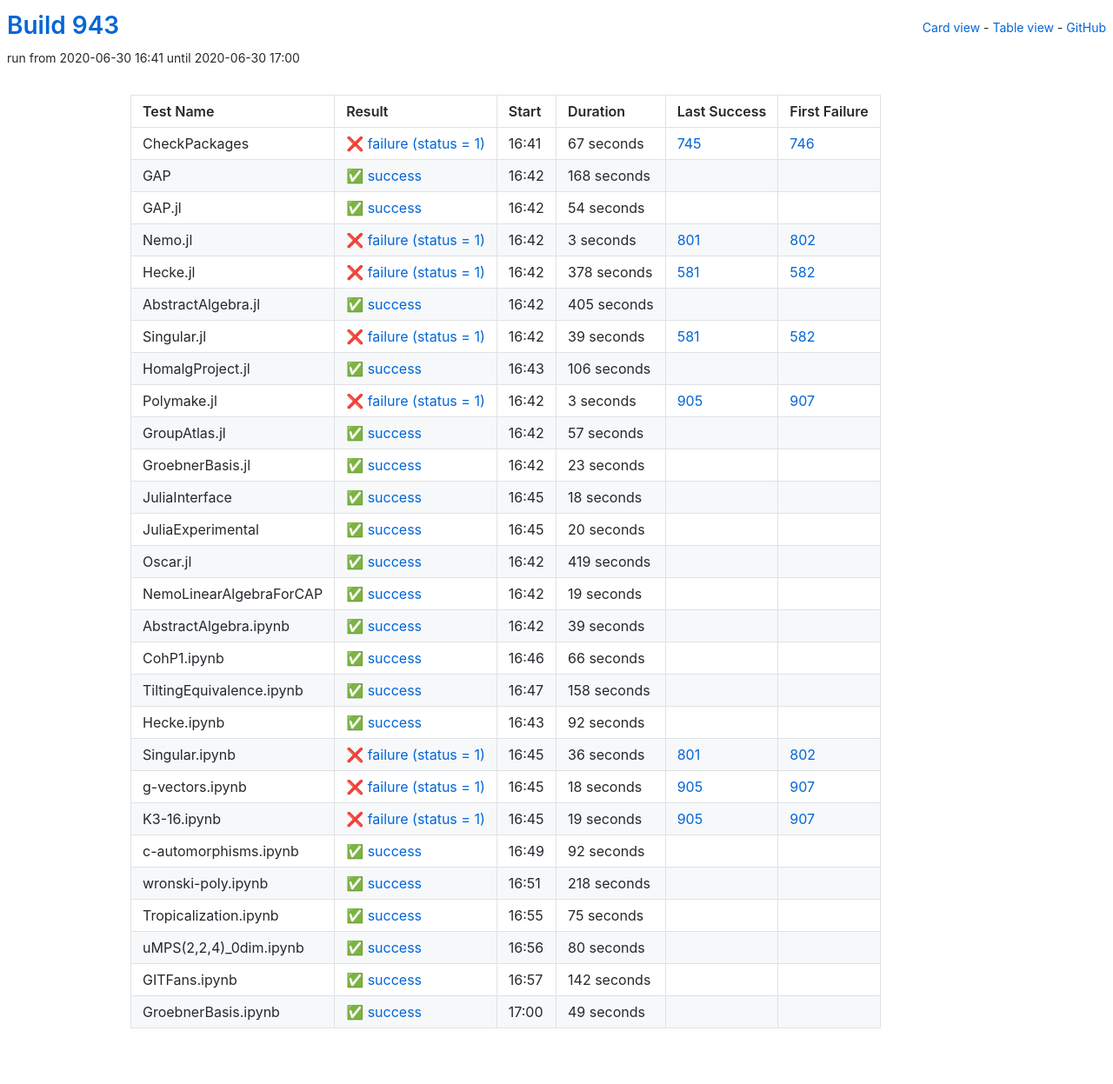
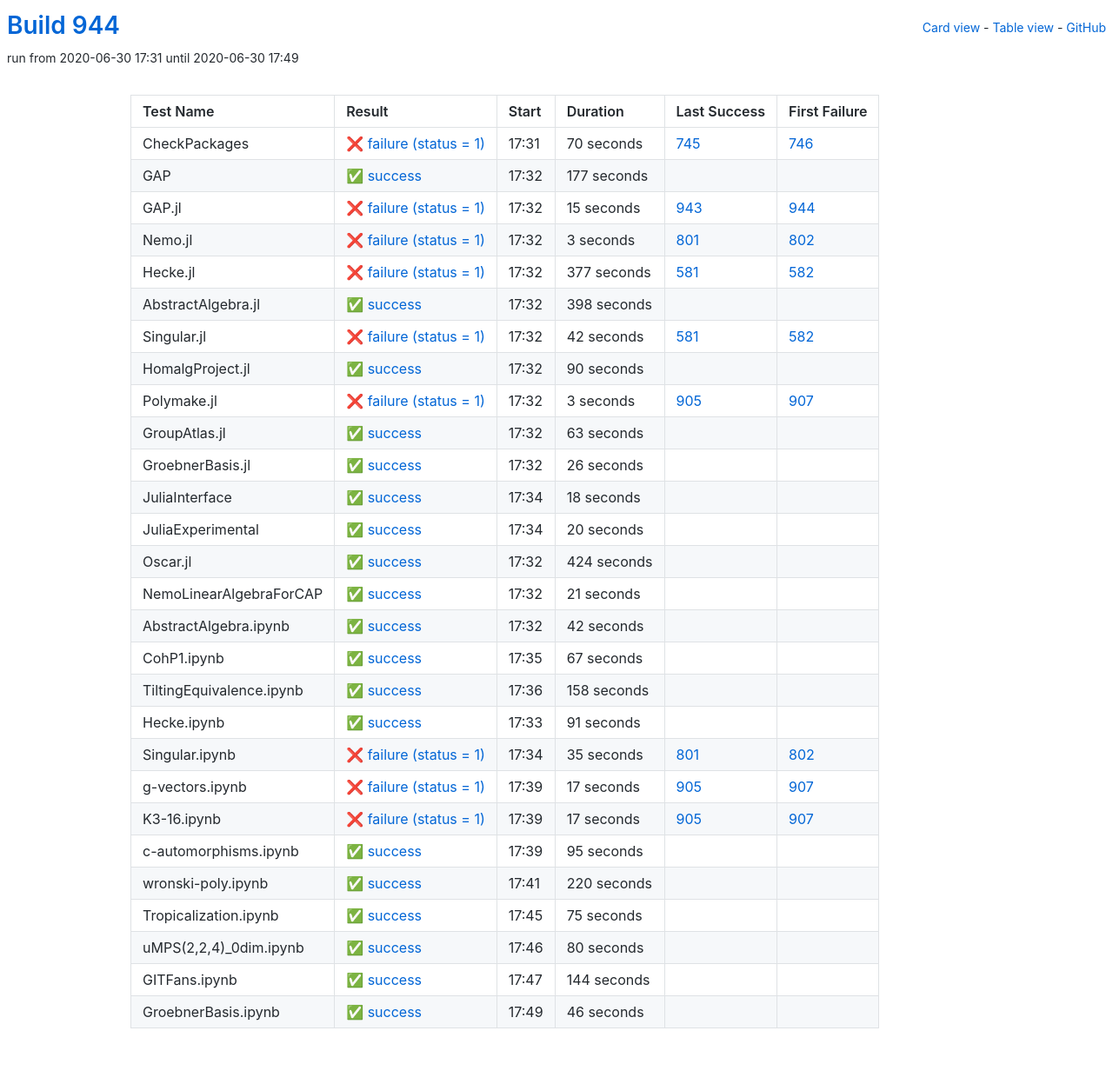
Before and after one commit to oscar-system/oscar-ci-status-1.4, a Jekyll site: the page built from table.html, in a window 1280 px wide. Shown: the whole page at 87% size. Built offline with Jekyll 4.4.1, drawn with Linux system fonts in a browser that asks for light colours.

Commit message:
Build #944

```diff
--- a/_data/ci.yml
+++ b/_data/ci.yml
@@ -1,6 +1,6 @@
 ---
-build: 943
-build_url: https://oscarci.mathematik.uni-kl.de/job/oscar-julia-1.4/943/
+build: 944
+build_url: https://oscarci.mathematik.uni-kl.de/job/oscar-julia-1.4/944/
 job: oscar-julia-1.4
 organization: oscar-system
 repo: oscar-ci-status-1.4
@@ -8,44 +8,44 @@ repourl: https://github.com/oscar-system/oscar-ci-status-1.4
 tests:
 - name: CheckPackages
   id: checkpackages
-  log: https://oscarci.mathematik.uni-kl.de/job/oscar-julia-1.4/943/artifact/logs/build-943/CheckPackages.log
-  start: 2020-06-30 16:41
+  log: https://oscarci.mathematik.uni-kl.de/job/oscar-julia-1.4/944/artifact/logs/build-944/CheckPackages.log
+  start: 2020-06-30 17:31
   success: false
   exitcode: 1
   status: failure
-  duration: 67
+  duration: 70
   last_success: 745
   last_success_url: https://oscarci.mathematik.uni-kl.de/job/oscar-julia-1.4/745/
   first_failure: 746
   first_failure_url: https://oscarci.mathematik.uni-kl.de/job/oscar-julia-1.4/746/
 - name: GAP
   id: gap
-  log: https://oscarci.mathematik.uni-kl.de/job/oscar-julia-1.4/943/artifact/logs/build-943/GAP.log
-  start: 2020-06-30 16:42
+  log: https://oscarci.mathematik.uni-kl.de/job/oscar-julia-1.4/944/artifact/logs/build-944/GAP.log
+  start: 2020-06-30 17:32
   success: true
   exitcode: 0
   status: success
-  duration: 168
+  duration: 177
   last_success: false
   last_success_url:
   first_failure: false
   first_failure_url:
 - name: GAP.jl
   id: gap-jl
-  log: https://oscarci.mathematik.uni-kl.de/job/oscar-julia-1.4/943/artifact/logs/build-943/GAP.jl.log
-  start: 2020-06-30 16:42
-  success: true
-  exitcode: 0
-  status: success
-  duration: 54
-  last_success: false
-  last_success_url:
-  first_failure: false
-  first_failure_url:
+  log: https://oscarci.mathematik.uni-kl.de/job/oscar-julia-1.4/944/artifact/logs/build-944/GAP.jl.log
+  start: 2020-06-30 17:32
+  success: false
+  exitcode: 1
+  status: failure
+  duration: 15
+  last_success: 943
+  last_success_url: https://oscarci.mathematik.uni-kl.de/job/oscar-julia-1.4/943/
+  first_failure: 944
+  first_failure_url: https://oscarci.mathematik.uni-kl.de/job/oscar-julia-1.4/944/
 - name: Nemo.jl
   id: nemo-jl
-  log: https://oscarci.mathematik.uni-kl.de/job/oscar-julia-1.4/943/artifact/logs/build-943/Nemo.jl.log
-  start: 2020-06-30 16:42
+  log: https://oscarci.mathematik.uni-kl.de/job/oscar-julia-1.4/944/artifact/logs/build-944/Nemo.jl.log
+  start: 2020-06-30 17:32
   success: false
   exitcode: 1
   status: failure
@@ -56,56 +56,56 @@ tests:
   first_failure_url: https://oscarci.mathematik.uni-kl.de/job/oscar-julia-1.4/802/
 - name: Hecke.jl
   id: hecke-jl
-  log: https://oscarci.mathematik.uni-kl.de/job/oscar-julia-1.4/943/artifact/logs/build-943/Hecke.jl.log
-  start: 2020-06-30 16:42
+  log: https://oscarci.mathematik.uni-kl.de/job/oscar-julia-1.4/944/artifact/logs/build-944/Hecke.jl.log
+  start: 2020-06-30 17:32
   success: false
   exitcode: 1
   status: failure
-  duration: 378
+  duration: 377
   last_success: 581
   last_success_url: https://oscarci.mathematik.uni-kl.de/job/oscar-julia-1.4/581/
   first_failure: 582
   first_failure_url: https://oscarci.mathematik.uni-kl.de/job/oscar-julia-1.4/582/
 - name: AbstractAlgebra.jl
   id: abstractalgebra-jl
-  log: https://oscarci.mathematik.uni-kl.de/job/oscar-julia-1.4/943/artifact/logs/build-943/AbstractAlgebra.jl.log
-  start: 2020-06-30 16:42
+  log: https://oscarci.mathematik.uni-kl.de/job/oscar-julia-1.4/944/artifact/logs/build-944/AbstractAlgebra.jl.log
+  start: 2020-06-30 17:32
   success: true
   exitcode: 0
   status: success
-  duration: 405
+  duration: 398
   last_success: false
   last_success_url:
   first_failure: false
   first_failure_url:
 - name: Singular.jl
   id: singular-jl
-  log: https://oscarci.mathematik.uni-kl.de/job/oscar-julia-1.4/943/artifact/logs/build-943/Singular.jl.log
-  start: 2020-06-30 16:42
+  log: https://oscarci.mathematik.uni-kl.de/job/oscar-julia-1.4/944/artifact/logs/build-944/Singular.jl.log
+  start: 2020-06-30 17:32
   success: false
   exitcode: 1
   status: failure
-  duration: 39
+  duration: 42
   last_success: 581
   last_success_url: https://oscarci.mathematik.uni-kl.de/job/oscar-julia-1.4/581/
   first_failure: 582
   first_failure_url: https://oscarci.mathematik.uni-kl.de/job/oscar-julia-1.4/582/
 - name: HomalgProject.jl
   id: homalgproject-jl
-  log: https://oscarci.mathematik.uni-kl.de/job/oscar-julia-1.4/943/artifact/logs/build-943/HomalgProject.jl.log
-  start: 2020-06-30 16:43
+  log: https://oscarci.mathematik.uni-kl.de/job/oscar-julia-1.4/944/artifact/logs/build-944/HomalgProject.jl.log
+  start: 2020-06-30 17:32
   success: true
   exitcode: 0
   status: success
-  duration: 106
+  duration: 90
   last_success: false
   last_success_url:
   first_failure: false
   first_failure_url:
 - name: Polymake.jl
   id: polymake-jl
-  log: https://oscarci.mathematik.uni-kl.de/job/oscar-julia-1.4/943/artifact/logs/build-943/Polymake.jl.log
-  start: 2020-06-30 16:42
+  log: https://oscarci.mathematik.uni-kl.de/job/oscar-julia-1.4/944/artifact/logs/build-944/Polymake.jl.log
+  start: 2020-06-30 17:32
   success: false
   exitcode: 1
   status: failure
@@ -116,32 +116,32 @@ tests:
   first_failure_url: https://oscarci.mathematik.uni-kl.de/job/oscar-julia-1.4/907/
 - name: GroupAtlas.jl
   id: groupatlas-jl
-  log: https://oscarci.mathematik.uni-kl.de/job/oscar-julia-1.4/943/artifact/logs/build-943/GroupAtlas.jl.log
-  start: 2020-06-30 16:42
+  log: https://oscarci.mathematik.uni-kl.de/job/oscar-julia-1.4/944/artifact/logs/build-944/GroupAtlas.jl.log
+  start: 2020-06-30 17:32
   success: true
   exitcode: 0
   status: success
-  duration: 57
+  duration: 63
   last_success: false
   last_success_url:
   first_failure: false
   first_failure_url:
 - name: GroebnerBasis.jl
   id: groebnerbasis-jl
-  log: https://oscarci.mathematik.uni-kl.de/job/oscar-julia-1.4/943/artifact/logs/build-943/GroebnerBasis.jl.log
-  start: 2020-06-30 16:42
+  log: https://oscarci.mathematik.uni-kl.de/job/oscar-julia-1.4/944/artifact/logs/build-944/GroebnerBasis.jl.log
+  start: 2020-06-30 17:32
   success: true
   exitcode: 0
   status: success
-  duration: 23
+  duration: 26
   last_success: false
   last_success_url:
   first_failure: false
   first_failure_url:
 - name: JuliaInterface
   id: juliainterface
-  log: https://oscarci.mathematik.uni-kl.de/job/oscar-julia-1.4/943/artifact/logs/build-943/JuliaInterface.log
-  start: 2020-06-30 16:45
+  log: https://oscarci.mathematik.uni-kl.de/job/oscar-julia-1.4/944/artifact/logs/build-944/JuliaInterface.log
+  start: 2020-06-30 17:34
   success: true
   exitcode: 0
   status: success
@@ -152,8 +152,8 @@ tests:
   first_failure_url:
 - name: JuliaExperimental
   id: juliaexperimental
-  log: https://oscarci.mathematik.uni-kl.de/job/oscar-julia-1.4/943/artifact/logs/build-943/JuliaExperimental.log
-  start: 2020-06-30 16:45
+  log: https://oscarci.mathematik.uni-kl.de/job/oscar-julia-1.4/944/artifact/logs/build-944/JuliaExperimental.log
+  start: 2020-06-30 17:34
   success: true
   exitcode: 0
   status: success
@@ -164,56 +164,56 @@ tests:
   first_failure_url:
 - name: Oscar.jl
   id: oscar-jl
-  log: https://oscarci.mathematik.uni-kl.de/job/oscar-julia-1.4/943/artifact/logs/build-943/Oscar.jl.log
-  start: 2020-06-30 16:42
+  log: https://oscarci.mathematik.uni-kl.de/job/oscar-julia-1.4/944/artifact/logs/build-944/Oscar.jl.log
+  start: 2020-06-30 17:32
   success: true
   exitcode: 0
   status: success
-  duration: 419
+  duration: 424
   last_success: false
   last_success_url:
   first_failure: false
   first_failure_url:
 - name: NemoLinearAlgebraForCAP
   id: nemolinearalgebraforcap
-  log: https://oscarci.mathematik.uni-kl.de/job/oscar-julia-1.4/943/artifact/logs/build-943/NemoLinearAlgebraForCAP.log
-  start: 2020-06-30 16:42
+  log: https://oscarci.mathematik.uni-kl.de/job/oscar-julia-1.4/944/artifact/logs/build-944/NemoLinearAlgebraForCAP.log
+  start: 2020-06-30 17:32
   success: true
   exitcode: 0
   status: success
-  duration: 19
+  duration: 21
   last_success: false
   last_success_url:
   first_failure: false
   first_failure_url:
 - name: AbstractAlgebra.ipynb
   id: abstractalgebra-ipynb
-  log: https://oscarci.mathematik.uni-kl.de/job/oscar-julia-1.4/943/artifact/logs/build-943/AbstractAlgebra.ipynb.log
-  start: 2020-06-30 16:42
+  log: https://oscarci.mathematik.uni-kl.de/job/oscar-julia-1.4/944/artifact/logs/build-944/AbstractAlgebra.ipynb.log
+  start: 2020-06-30 17:32
   success: true
   exitcode: 0
   status: success
-  duration: 39
+  duration: 42
   last_success: false
   last_success_url:
   first_failure: false
   first_failure_url:
 - name: CohP1.ipynb
   id: cohp1-ipynb
-  log: https://oscarci.mathematik.uni-kl.de/job/oscar-julia-1.4/943/artifact/logs/build-943/CohP1.ipynb.log
-  start: 2020-06-30 16:46
+  log: https://oscarci.mathematik.uni-kl.de/job/oscar-julia-1.4/944/artifact/logs/build-944/CohP1.ipynb.log
+  start: 2020-06-30 17:35
   success: true
   exitcode: 0
   status: success
-  duration: 66
+  duration: 67
   last_success: false
   last_success_url:
   first_failure: false
   first_failure_url:
 - name: TiltingEquivalence.ipynb
   id: tiltingequivalence-ipynb
-  log: https://oscarci.mathematik.uni-kl.de/job/oscar-julia-1.4/943/artifact/logs/build-943/TiltingEquivalence.ipynb.log
-  start: 2020-06-30 16:47
+  log: https://oscarci.mathematik.uni-kl.de/job/oscar-julia-1.4/944/artifact/logs/build-944/TiltingEquivalence.ipynb.log
+  start: 2020-06-30 17:36
   success: true
   exitcode: 0
   status: success
@@ -224,80 +224,80 @@ tests:
   first_failure_url:
 - name: Hecke.ipynb
   id: hecke-ipynb
-  log: https://oscarci.mathematik.uni-kl.de/job/oscar-julia-1.4/943/artifact/logs/build-943/Hecke.ipynb.log
-  start: 2020-06-30 16:43
+  log: https://oscarci.mathematik.uni-kl.de/job/oscar-julia-1.4/944/artifact/logs/build-944/Hecke.ipynb.log
+  start: 2020-06-30 17:33
   success: true
   exitcode: 0
   status: success
-  duration: 92
+  duration: 91
   last_success: false
   last_success_url:
   first_failure: false
   first_failure_url:
 - name: Singular.ipynb
   id: singular-ipynb
-  log: https://oscarci.mathematik.uni-kl.de/job/oscar-julia-1.4/943/artifact/logs/build-943/Singular.ipynb.log
-  start: 2020-06-30 16:45
+  log: https://oscarci.mathematik.uni-kl.de/job/oscar-julia-1.4/944/artifact/logs/build-944/Singular.ipynb.log
+  start: 2020-06-30 17:34
   success: false
   exitcode: 1
   status: failure
-  duration: 36
+  duration: 35
   last_success: 801
   last_success_url: https://oscarci.mathematik.uni-kl.de/job/oscar-julia-1.4/801/
   first_failure: 802
   first_failure_url: https://oscarci.mathematik.uni-kl.de/job/oscar-julia-1.4/802/
 - name: g-vectors.ipynb
   id: g-vectors-ipynb
-  log: https://oscarci.mathematik.uni-kl.de/job/oscar-julia-1.4/943/artifact/logs/build-943/g-vectors.ipynb.log
-  start: 2020-06-30 16:45
+  log: https://oscarci.mathematik.uni-kl.de/job/oscar-julia-1.4/944/artifact/logs/build-944/g-vectors.ipynb.log
+  start: 2020-06-30 17:39
   success: false
   exitcode: 1
   status: failure
-  duration: 18
+  duration: 17
   last_success: 905
   last_success_url: https://oscarci.mathematik.uni-kl.de/job/oscar-julia-1.4/905/
   first_failure: 907
   first_failure_url: https://oscarci.mathematik.uni-kl.de/job/oscar-julia-1.4/907/
 - name: K3-16.ipynb
   id: k3-16-ipynb
-  log: https://oscarci.mathematik.uni-kl.de/job/oscar-julia-1.4/943/artifact/logs/build-943/K3-16.ipynb.log
-  start: 2020-06-30 16:45
+  log: https://oscarci.mathematik.uni-kl.de/job/oscar-julia-1.4/944/artifact/logs/build-944/K3-16.ipynb.log
+  start: 2020-06-30 17:39
   success: false
   exitcode: 1
   status: failure
-  duration: 19
+  duration: 17
   last_success: 905
   last_success_url: https://oscarci.mathematik.uni-kl.de/job/oscar-julia-1.4/905/
   first_failure: 907
   first_failure_url: https://oscarci.mathematik.uni-kl.de/job/oscar-julia-1.4/907/
 - name: c-automorphisms.ipynb
   id: c-automorphisms-ipynb
-  log: https://oscarci.mathematik.uni-kl.de/job/oscar-julia-1.4/943/artifact/logs/build-943/c-automorphisms.ipynb.log
-  start: 2020-06-30 16:49
+  log: https://oscarci.mathematik.uni-kl.de/job/oscar-julia-1.4/944/artifact/logs/build-944/c-automorphisms.ipynb.log
+  start: 2020-06-30 17:39
   success: true
   exitcode: 0
   status: success
-  duration: 92
+  duration: 95
   last_success: false
   last_success_url:
   first_failure: false
   first_failure_url:
 - name: wronski-poly.ipynb
   id: wronski-poly-ipynb
-  log: https://oscarci.mathematik.uni-kl.de/job/oscar-julia-1.4/943/artifact/logs/build-943/wronski-poly.ipynb.log
-  start: 2020-06-30 16:51
+  log: https://oscarci.mathematik.uni-kl.de/job/oscar-julia-1.4/944/artifact/logs/build-944/wronski-poly.ipynb.log
+  start: 2020-06-30 17:41
   success: true
   exitcode: 0
   status: success
-  duration: 218
+  duration: 220
   last_success: false
   last_success_url:
   first_failure: false
   first_failure_url:
 - name: Tropicalization.ipynb
   id: tropicalization-ipynb
-  log: https://oscarci.mathematik.uni-kl.de/job/oscar-julia-1.4/943/artifact/logs/build-943/Tropicalization.ipynb.log
-  start: 2020-06-30 16:55
+  log: https://oscarci.mathematik.uni-kl.de/job/oscar-julia-1.4/944/artifact/logs/build-944/Tropicalization.ipynb.log
+  start: 2020-06-30 17:45
   success: true
   exitcode: 0
   status: success
@@ -308,8 +308,8 @@ tests:
   first_failure_url:
 - name: uMPS(2,2,4)_0dim.ipynb
   id: umps-2-2-4-0dim-ipynb
-  log: https://oscarci.mathematik.uni-kl.de/job/oscar-julia-1.4/943/artifact/logs/build-943/uMPS-2-2-4-_0dim.ipynb.log
-  start: 2020-06-30 16:56
+  log: https://oscarci.mathematik.uni-kl.de/job/oscar-julia-1.4/944/artifact/logs/build-944/uMPS-2-2-4-_0dim.ipynb.log
+  start: 2020-06-30 17:46
   success: true
   exitcode: 0
   status: success
@@ -320,24 +320,24 @@ tests:
   first_failure_url:
 - name: GITFans.ipynb
   id: gitfans-ipynb
-  log: https://oscarci.mathematik.uni-kl.de/job/oscar-julia-1.4/943/artifact/logs/build-943/GITFans.ipynb.log
-  start: 2020-06-30 16:57
+  log: https://oscarci.mathematik.uni-kl.de/job/oscar-julia-1.4/944/artifact/logs/build-944/GITFans.ipynb.log
+  start: 2020-06-30 17:47
   success: true
   exitcode: 0
   status: success
-  duration: 142
+  duration: 144
   last_success: false
   last_success_url:
   first_failure: false
   first_failure_url:
 - name: GroebnerBasis.ipynb
   id: groebnerbasis-ipynb
-  log: https://oscarci.mathematik.uni-kl.de/job/oscar-julia-1.4/943/artifact/logs/build-943/GroebnerBasis.ipynb.log
-  start: 2020-06-30 17:00
+  log: https://oscarci.mathematik.uni-kl.de/job/oscar-julia-1.4/944/artifact/logs/build-944/GroebnerBasis.ipynb.log
+  start: 2020-06-30 17:49
   success: true
   exitcode: 0
   status: success
-  duration: 49
+  duration: 46
   last_success: false
   last_success_url:
   first_failure: false
```
Also changed, not shown: README.md.
